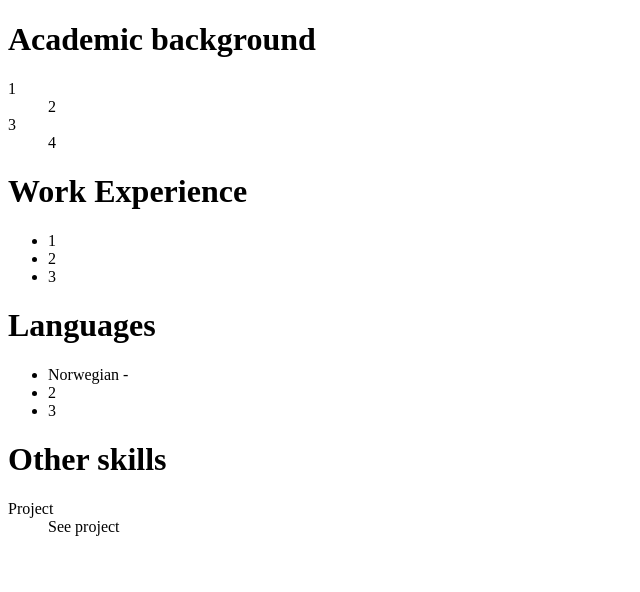
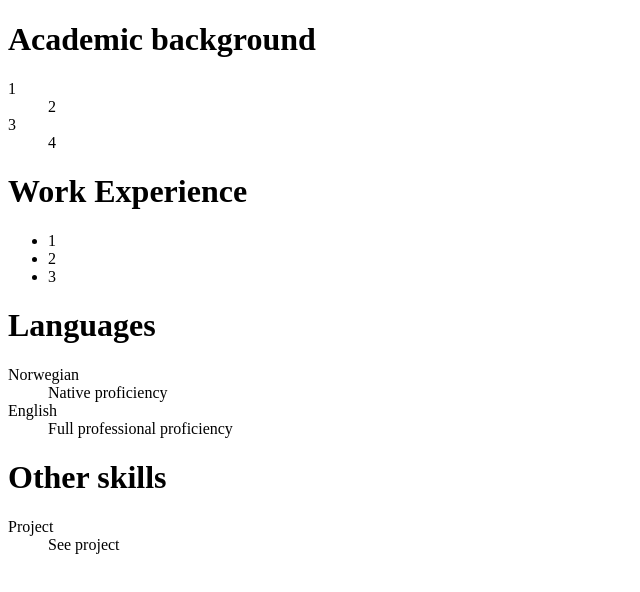
Before and after one commit to mjenssen1/Oblig1, a plain HTML site: page resume.html in a window 1280 px wide. Shown: the whole page, without its empty margins (0-640 px from the left). Drawn offline with Linux system fonts and the light colour scheme.

Commit message:
Update resume.html

```diff
--- a/resume.html
+++ b/resume.html
@@ -27,11 +27,12 @@
     </p>
     <h1>Languages</h1>
     <p>
-        <ul>
-            <li>Norwegian - </li>
-            <li>2</li>
-            <li>3</li>
-        </ul>
+        <dl>
+            <dt>Norwegian</dt>
+            <dd>Native proficiency</dd>
+            <dt>English</dt>
+            <dd>Full professional proficiency</dd>
+        </dl>
     </p>
     <h1>Other skills</h1>
     <p>
```
